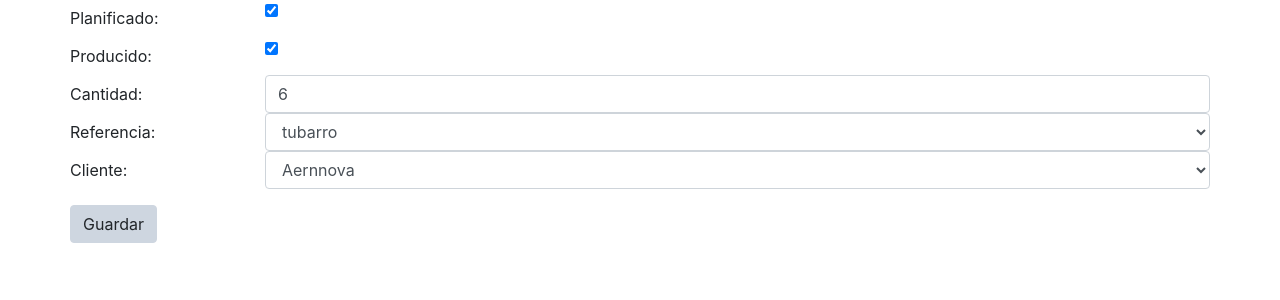
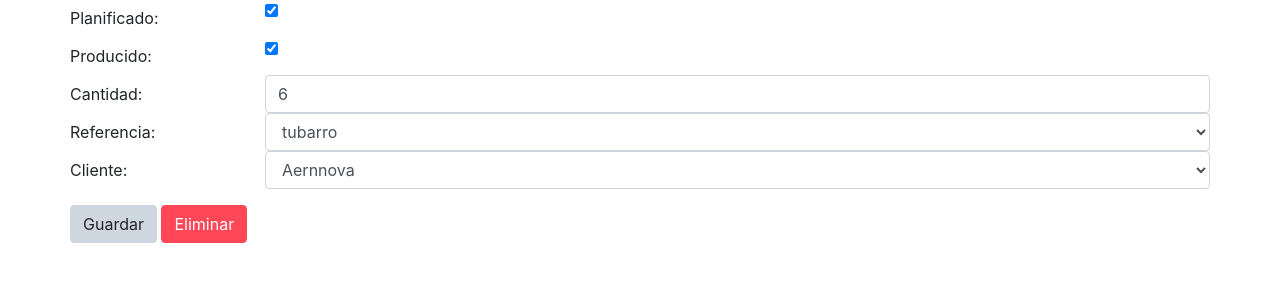
Before and after one commit to RubenDominguezTilve/DEUSTRONICS, a Django app: page /pedido/1/ in a window 1280 px wide. Shown: the part 233-533 px from the top of the page. Run offline with Django 3.2, Linux system fonts and the light colour scheme; a user stored in the database is signed in; data comes from the database, SQL or seed files in the repository; both versions use the stored data as it was after the commit; parts of the project's set-up code (start-up, migrations or seed data) failed here and were passed over; some libraries are stand-ins or nearby versions.

Commit message:
Delete Pedidos

```diff
--- a/app/templates/pedido_detalle.html
+++ b/app/templates/pedido_detalle.html
@@ -5,7 +5,7 @@
     Pedido {{pedido.id}}
   </h1>
 
-  <form action="{%url 'pedido_detalle' pedido.id %}" method="POST">
+  <form action="{%url 'pedido_detalle' pedido.id %}" method="POST" class="formDetalle">
     {% csrf_token%}
     <div class="form-group row mt-4">
       <!-- Revisar formato BOOL -->
@@ -48,9 +48,12 @@
     </div>
     <input type="hidden" name="id" value={{pedido.id}}>
     <input type="submit" class="btn btn-secondary" value="Guardar" />
+  </form>
 
-
-    <!--Aun sin programar-->
+  <form action="{%url 'pedido_delete'%}" method="POST" class="formDetalle">
+    {% csrf_token%}
+    <input type="hidden" name="idPedido" value="{{pedido.id}}">
+    <input type="submit" class="btn btn-danger" value="Eliminar">
   </form>
 </div>
 {%endblock%}
--- a/app/urls.py
+++ b/app/urls.py
@@ -24,7 +24,7 @@ urlpatterns = [
     path('pedido/create/', login_required(views.crear_pedido), name='pedido_create'),
     path('pedido/create_manual/', login_required(views.PedidoCreateView.as_view()), name='pedido_create_manual'),
     path('misPedidos/', login_required(views.mis_pedidos), name='mis_pedidos'),
-    # path('pedido/delete/', login_required(views.PedidoDelete), name='pedido_delete'),
+    path('pedido/delete/', login_required(views.PedidoDelete), name='pedido_delete'),
 
     #Procesos
     path('procesos/', login_required(views.ProcesoListView.as_view()), name='proceso_lista'),
--- a/app/views.py
+++ b/app/views.py
@@ -229,6 +229,14 @@ class PedidoDetailView(DetailView):
         pedidoUpdate.save()
         return redirect('pedido_lista')
 
+# -Funcion para borrar un elemento en la BBDD
+def PedidoDelete(req):
+    pedidoBorrar = Pedido()
+    pedidoBorrar.id = int(req.POST['idPedido'])
+    pedidoBorrar.delete()
+    return redirect('pedido_lista')
+
+
 # -Crear: Es diferente porque pedido se crea desde catálogo, por tanto es una función y no una nueva view.
 def crear_pedido(req):
     pedido=Pedido()
```
Also changed, not shown: db.sqlite3.
